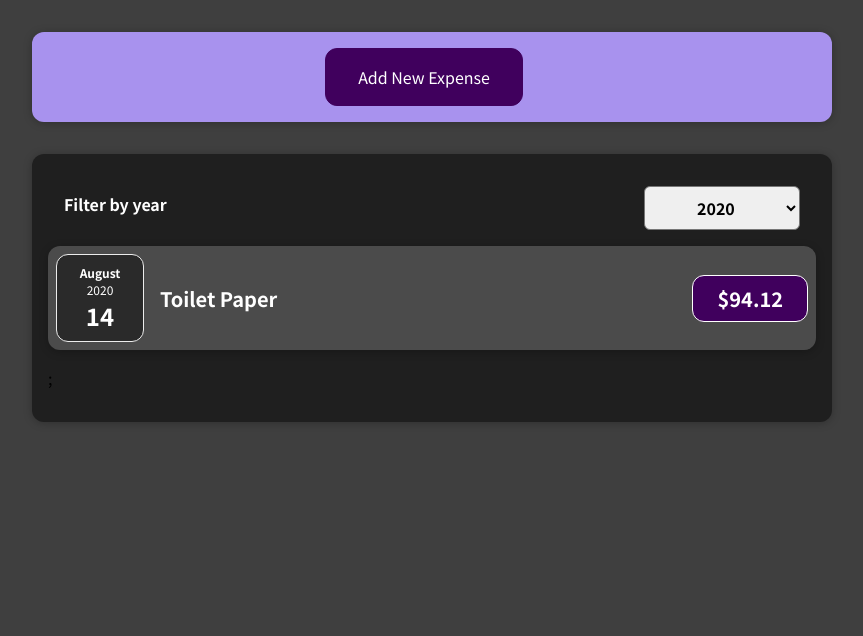
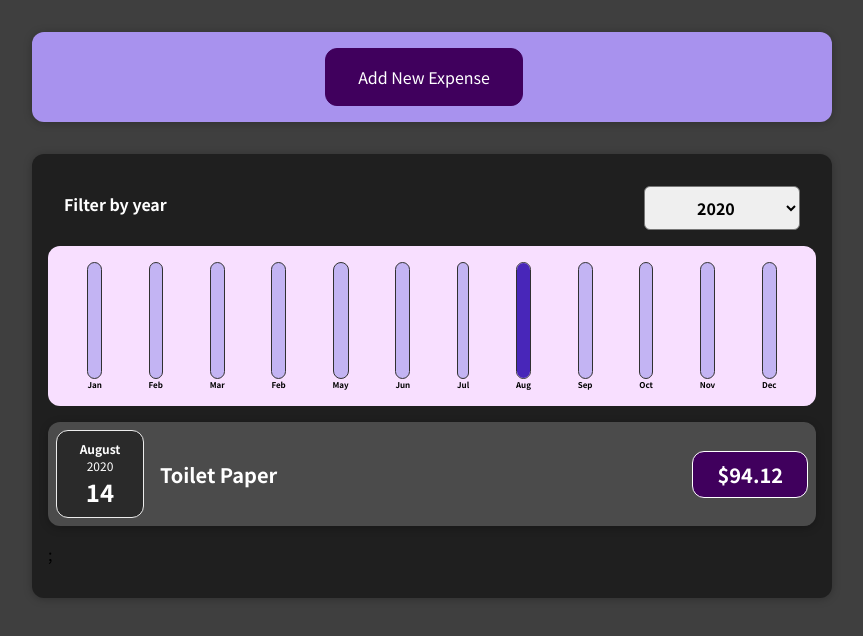
Before and after one commit to jyb1798/ReactPractice, a React (Create React App) app: page / in a window 1280 px wide. Shown: the top 636 px of the page, without its empty margins (208-1071 px from the left). Built offline with nearby package versions, Linux system fonts and the light colour scheme.

Commit message:
Add: chart 추가 && 버그 수정

```diff
--- /dev/null
+++ b/src/components/Chart/Chart.css
@@ -0,0 +1,9 @@
+.chart {
+  padding: 1rem;
+  border-radius: 12px;
+  background-color: #f8dfff;
+  text-align: center;
+  display: flex;
+  justify-content: space-around;
+  height: 10rem;
+}
--- /dev/null
+++ b/src/components/Chart/Chart.js
@@ -0,0 +1,25 @@
+import React from "react";
+import "./Chart.css";
+import ChartBar from "./ChartBar";
+
+const Chart = (props) => {
+  const dataPointsValues = props.dataPoints.map(
+    (dataPoints) => dataPoints.value
+  );
+  const totalMax = Math.max(...dataPointsValues);
+
+  return (
+    <div className="chart">
+      {props.dataPoints.map((dataPoints) => (
+        <ChartBar
+          key={dataPoints.label}
+          value={dataPoints.value}
+          maxValue={totalMax}
+          label={dataPoints.label}
+        />
+      ))}
+    </div>
+  );
+};
+
+export default Chart;
--- /dev/null
+++ b/src/components/Chart/ChartBar.css
@@ -0,0 +1,30 @@
+.chart-bar {
+  height: 100%;
+  display: flex;
+  flex-direction: column;
+  align-items: center;
+}
+
+.chart-bar__inner {
+  height: 100%;
+  width: 100%;
+  border: 1px solid #313131;
+  border-radius: 12px;
+  background-color: #c3b4f3;
+  overflow: hidden;
+  display: flex;
+  flex-direction: column;
+  justify-content: flex-end;
+}
+
+.chart-bar__fill {
+  background-color: #4826b9;
+  width: 100%;
+  transition: all 0.3s ease-out;
+}
+
+.chart-bar__label {
+  font-weight: bold;
+  font-size: 0.5rem;
+  text-align: center;
+}
--- /dev/null
+++ b/src/components/Chart/ChartBar.js
@@ -0,0 +1,24 @@
+import React from "react";
+import "./ChartBar.css";
+
+const CharBar = (props) => {
+  let barFillHeight = "0%";
+
+  if (props.maxValue > 0) {
+    barFillHeight = Math.round((props.value / props.maxValue) * 100) + "%";
+  }
+
+  return (
+    <div className="chart-bar">
+      <div className="chart-bar__inner">
+        <div
+          className="chart-bar__fill"
+          style={{ height: barFillHeight }}
+        ></div>
+      </div>
+      <div className="chart-bar__label">{props.label}</div>
+    </div>
+  );
+};
+
+export default CharBar;
--- a/src/components/Expenses/Expenses.js
+++ b/src/components/Expenses/Expenses.js
@@ -2,6 +2,7 @@
 import ExpenseList from "./ExpenseList";
 import Card from "../UI/Card";
 import ExpensesFilter from "./ExpenseFilter";
+import ExpensesChart from "./ExpensesChart";
 import "./Expenses.css";
 
 const Expenses = (props) => {
@@ -23,6 +24,7 @@
           selected={filteredYear}
           onChangeFilter={filterChangeHandler}
         />
+        <ExpensesChart expense={filteredExpenses} />
         <ExpenseList items={filteredExpenses} />
         {/* {filteredExpenses.length === 0 && expensesContent}
 
--- /dev/null
+++ b/src/components/Expenses/ExpensesChart.js
@@ -0,0 +1,27 @@
+import React from "react";
+import Chart from "../Chart/Chart";
+const ExpensesChart = (props) => {
+  const chartDataPoints = [
+    { label: "Jan", value: 0 },
+    { label: "Feb", value: 0 },
+    { label: "Mar", value: 0 },
+    { label: "Feb", value: 0 },
+    { label: "May", value: 0 },
+    { label: "Jun", value: 0 },
+    { label: "Jul", value: 0 },
+    { label: "Aug", value: 0 },
+    { label: "Sep", value: 0 },
+    { label: "Oct", value: 0 },
+    { label: "Nov", value: 0 },
+    { label: "Dec", value: 0 },
+  ];
+
+  for (const expense of props.expense) {
+    const expenseMonth = expense.date.getMonth();
+    chartDataPoints[expenseMonth].value += expense.amount;
+  }
+
+  return <Chart dataPoints={chartDataPoints} />;
+};
+
+export default ExpensesChart;
--- a/src/components/NewExpense/AddNewExpense.js
+++ b/src/components/NewExpense/AddNewExpense.js
@@ -3,7 +3,7 @@
 
 const AddNewExpense = (props) => {
   return (
-    <button type="submit" value="Add New Expense">
+    <button type="submit" value="Add New Expense" onClick={props.onClickButton}>
       Add New Expense
     </button>
   );
--- a/src/components/NewExpense/ExpenseForm.js
+++ b/src/components/NewExpense/ExpenseForm.js
@@ -38,7 +38,7 @@
     e.preventDefault();
     const expenseData = {
       title: enteredTitle,
-      amount: enteredAmount,
+      amount: +enteredAmount,
       date: new Date(enteredDate),
     };
 
```
Also changed, not shown: src/components/Expenses/ExpensesChart.css (added).
